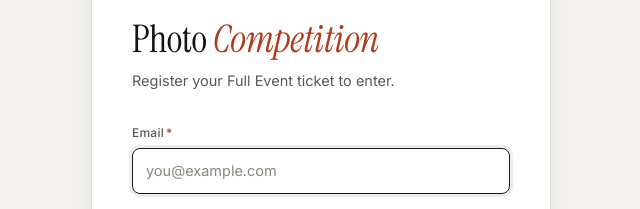
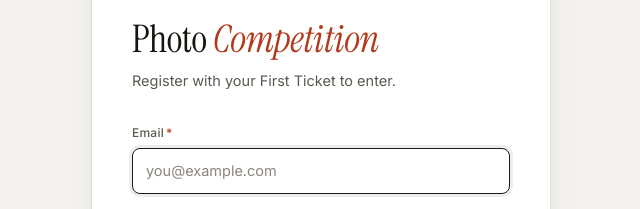
Before and after one commit to thehumfree/fotorival, a website: page index.html in a window 1280 px wide. Shown: the part 162-371 px from the top of the page, 319-959 px from the left. Drawn offline with Linux system fonts and the light colour scheme.

Commit message:
Update subtitle text for event registration

```diff
--- a/index.html
+++ b/index.html
@@ -312,7 +312,7 @@
       <!-- FORM VIEW -->
       <div id="form-view">
         <h1>Photo <em>Competition</em></h1>
-        <p class="subtitle">Register your Full Event ticket to enter. </p>
+        <p class="subtitle">Register with your First Ticket to enter. </p>
 
         <div class="alert error" id="form-error" role="alert"></div>
 
```
